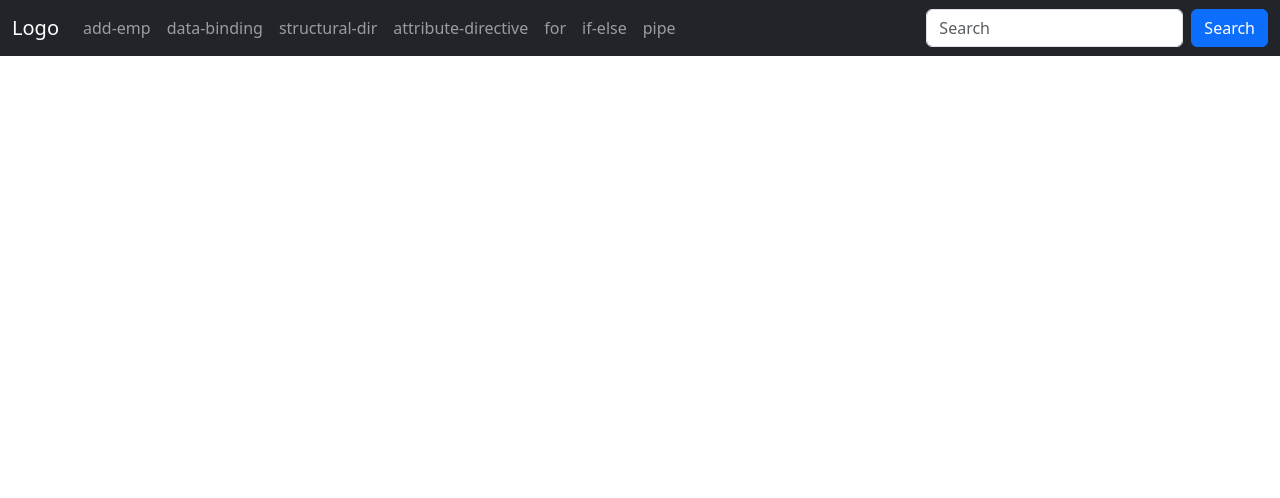
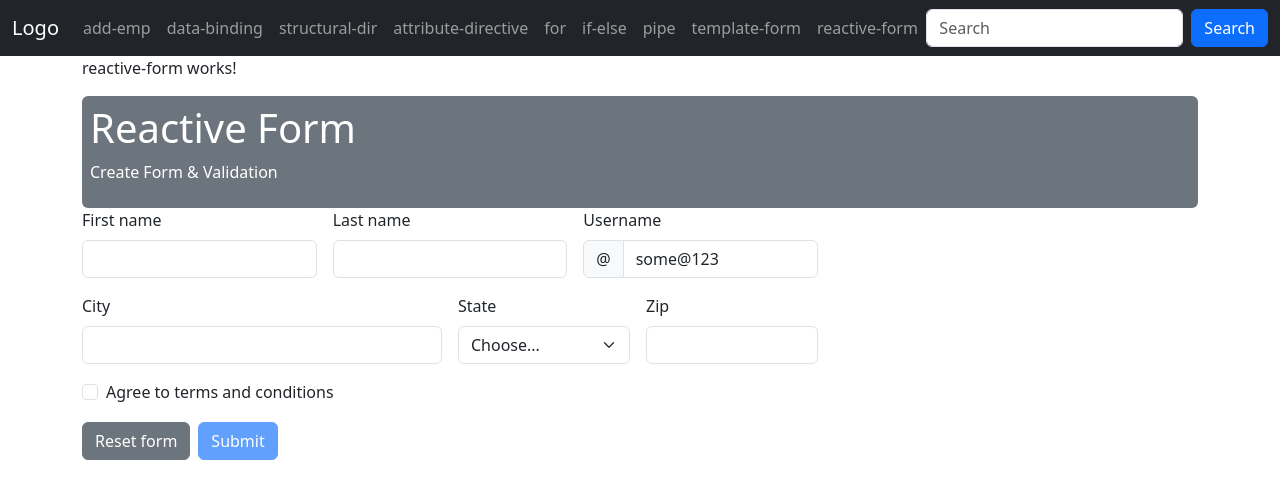
Before and after one commit to Palak-gupta-16/angular, an Angular app: page /reactive in a window 1280 px wide. Before the commit this address led to /. Shown: the top 498 px of the page. Built offline with nearby package versions, Linux system fonts and the light colour scheme.

Commit message:
added form reactive & template

```diff
--- a/src/app/app.component.html
+++ b/src/app/app.component.html
@@ -27,6 +27,12 @@
           <li class="nav-item">
             <a class="nav-link" routerLink="pipe">pipe</a>
           </li>
+          <li class="nav-item">
+            <a class="nav-link" routerLink="template-form">template-form</a>
+          </li>
+          <li class="nav-item">
+            <a class="nav-link" routerLink="reactive">reactive-form</a>
+          </li>
         </ul>
         <form class="d-flex">
           <input class="form-control me-2" type="text" placeholder="Search">
--- /dev/null
+++ b/src/app/components/forms/reactive-form/reactive-form.component.html
@@ -0,0 +1,68 @@
+<p>reactive-form works!</p>
+<div class="mt-2 p-2 bg-secondary text-white rounded">
+    <h1>Reactive Form</h1>
+    <p>Create Form & Validation</p>
+</div>
+<div class="row">
+    <div class="col-8">
+        <form class="row g-3" [formGroup]="studentForm">
+            <div class="col-md-4">
+                <label class="form-label">First name</label>
+                <input type="text" formControlName="firstName" class="form-control">
+                <div class="text-danger">
+                    @if (studentForm.controls['firstName'].touched && studentForm.controls['firstName'].errors?.['required']) {
+                        <span> This is Required</span>
+                    } @else if(studentForm.controls['firstName'].touched && studentForm.controls['firstName'].errors?.['minlength']) {
+                        <span> Min char 4 required</span>
+                    }
+                </div>
+            </div>
+            <div class="col-md-4">
+                <label class="form-label">Last name</label>
+                <input type="text" formControlName="lastName" class="form-control">
+            </div>
+            <div class="col-md-4">
+                <label class="form-label">Username</label>
+                <div class="input-group">
+                    <span class="input-group-text"><span>&#64;</span> </span>
+                    <input formControlName="userName" type="text" class="form-control">
+                </div>
+                @if (studentForm.controls['userName'].touched && studentForm.controls['userName'].errors?.['email']) {
+                    <span class="text-danger"> Email Not Proper</span>
+                }
+            </div>
+            <div class="col-md-6">
+                <label class="form-label">City</label>
+                <input type="text" formControlName="city" class="form-control">
+            </div>
+            <div class="col-md-3">
+                <label class="form-label">State</label>
+                <select class="form-select" formControlName="state">
+                    <option selected disabled value="">Choose...</option>
+                    <option>Mahashtra</option>
+                    <option>Goa</option>
+                    <option>Punjab</option>
+                </select>
+            </div>
+            <div class="col-md-3">
+                <label class="form-label">Zip</label>
+                <input type="text" formControlName="zipCode" class="form-control">
+            </div>
+            <div class="col-12">
+                <div class="form-check">
+                    <input class="form-check-input" formControlName="isAcceptTerms" type="checkbox">
+                    <label class="form-check-label" for="invalidCheck">
+                        Agree to terms and conditions
+                    </label>
+                </div>
+            </div>
+            <div class="col-12">
+                <button class="btn btn-secondary" type="button" >Reset form</button>
+                <button class="btn btn-primary mx-2" type="button" [disabled]="studentForm.invalid" (click)="onSave()">Submit </button>
+            </div>
+        </form>
+    </div>
+    <div class="col-4">
+         {{formValue | json}}
+    </div>
+</div>
--- /dev/null
+++ b/src/app/components/forms/reactive-form/reactive-form.component.ts
@@ -0,0 +1,29 @@
+import { JsonPipe } from '@angular/common';
+import { Component } from '@angular/core';
+import { FormControl, FormGroup, ReactiveFormsModule, Validators } from '@angular/forms';
+
+@Component({
+  selector: 'app-reactive-form',
+  standalone: true,
+  imports: [ReactiveFormsModule,JsonPipe],
+  templateUrl: './reactive-form.component.html',
+  styleUrl: './reactive-form.component.css'
+})
+export class ReactiveFormComponent {
+  studentForm: FormGroup = new FormGroup({
+    firstName: new FormControl("",[Validators.required,Validators.minLength(4)]),
+    lastName: new FormControl(""),
+    userName: new FormControl("some@123",[Validators.email]),
+    city: new FormControl(""),
+    state: new FormControl(""),
+    zipCode: new FormControl(""),
+    isAcceptTerms: new FormControl("")
+  });
+
+  formValue: any ;
+
+  onSave( ) {
+    this.formValue =  this.studentForm.value;
+  }
+
+}
--- /dev/null
+++ b/src/app/components/forms/template/template.component.html
@@ -0,0 +1,72 @@
+<div class="mt-2 p-2 bg-secondary text-white rounded">
+    <h1>Template Form</h1>
+    <p>Using ngModel</p>
+</div>
+<div class="row">
+    <div class="col-8">
+        <form class="row g-3" #form="ngForm">
+            <div class="col-md-4">
+                <label class="form-label">First name</label>
+                <input type="text" name="firstName" #fName="ngModel" [(ngModel)]="studentObj.firstName"
+                    class="form-control" required minlength="3">
+                <div class="text-danger">
+                    @if ((fName.touched || fName.dirty) && fName.errors?.['required']) {
+                    <span>{{validationMessage.REQUIRED}}</span>
+                    } @else if ((fName.touched || fName.dirty) && fName.errors?.['minlength']) {
+                    <span>Min 3 Char Required</span>
+                    }
+                </div>
+            </div>
+            <div class="col-md-4">
+                <label class="form-label">Last name</label>
+                <input type="text" name="lastName" [(ngModel)]="studentObj.lastName" class="form-control">
+
+            </div>
+            <div class="col-md-4">
+                <label class="form-label">Username</label>
+                <div class="input-group">
+                    <span class="input-group-text"><span>&#64;</span> </span>
+                    <input type="text" name="userName" [(ngModel)]="studentObj.userName" class="form-control">
+                </div>
+            </div>
+            <div class="col-md-6">
+                <label class="form-label">City</label>
+                <input type="text" name="city" [(ngModel)]="studentObj.city" class="form-control">
+
+            </div>
+            <div class="col-md-3">
+                <label class="form-label">State</label>
+                <select class="form-select" name="state" [(ngModel)]="studentObj.state">
+                    <option selected disabled value="">Choose...</option>
+                    <option>Mahashtra</option>
+                    <option>Goa</option>
+                    <option>Punjab</option>
+                </select>
+
+            </div>
+            <div class="col-md-3">
+                <label class="form-label">Zip</label>
+                <input type="text" name="zipCode" required [(ngModel)]="studentObj.zipCode" class="form-control">
+
+            </div>
+            <div class="col-12">
+                <div class="form-check">
+                    <input class="form-check-input" name="isAcceptTerms" [(ngModel)]="studentObj.isAcceptTerms"
+                        type="checkbox">
+                    <label class="form-check-label" for="invalidCheck">
+                        Agree to terms and conditions
+                    </label>
+
+                </div>
+            </div>
+            <div class="col-12">
+                <button class="btn btn-secondary" type="button" (click)="resetForm()">Reset form</button>
+
+                <button class="btn btn-primary mx-2" [disabled]="form.invalid" type="button" (click)="onSubmit()">Submit </button>
+            </div>
+        </form>
+    </div>
+    <div class="col-4">
+        {{formValue|json}}
+    </div>
+</div>
--- /dev/null
+++ b/src/app/components/forms/template/template.component.ts
@@ -0,0 +1,43 @@
+import { JsonPipe } from '@angular/common';
+import { Component } from '@angular/core';
+import { FormsModule } from '@angular/forms';
+import { Constant } from '../../../constant/Constant';
+
+@Component({
+  selector: 'app-template',
+  standalone: true,
+  imports: [FormsModule,JsonPipe],
+  templateUrl: './template.component.html',
+  styleUrl: './template.component.css'
+})
+export class TemplateComponent {
+
+  studentObj: any = {
+    firstName: '',
+    lastName: '',
+    userName:'',
+    city: '',
+    state: '',
+    zipCode:'',
+    isAcceptTerms: false
+  }
+
+  validationMessage: any =  Constant.VALIDATION_MESSAGE;
+  formValue: any;
+
+  onSubmit() {
+    debugger;
+    this.formValue  = this.studentObj;
+  }
+  resetForm() {
+    this.studentObj = {
+      firstName: '',
+      lastName: '',
+      userName:'',
+      city: '',
+      state: '',
+      zipCode:'',
+      isAcceptTerms: false
+    }
+  }
+}
--- /dev/null
+++ b/src/app/constant/Constant.ts
@@ -0,0 +1,14 @@
+export const Constant = {
+    API_URL: 'https://projectapi.gerasim.in/api/Complaint/',
+
+    DEPARTMENT_METHODS: {
+        GET_PARENT_DEPT: 'GetParentDepartment',
+        ADD_NEW_DEPT:'AddNewDepartment'
+    },
+    VALIDATION_MESSAGE: {
+        REQUIRED: 'This is required',
+        MIN_LENGTH:'MIN 3 CHAR REQUIRE'
+    },
+    STATUS_LIST: ['To Do','In-progress']
+
+}
```
Also changed, not shown: src/app/app.routes.ts (+11 -0 lines), src/app/components/forms/reactive-form/reactive-form.component.css (added), src/app/components/forms/template/template.component.css (added), 2 other files (tests, documents, lock files or other folders).
